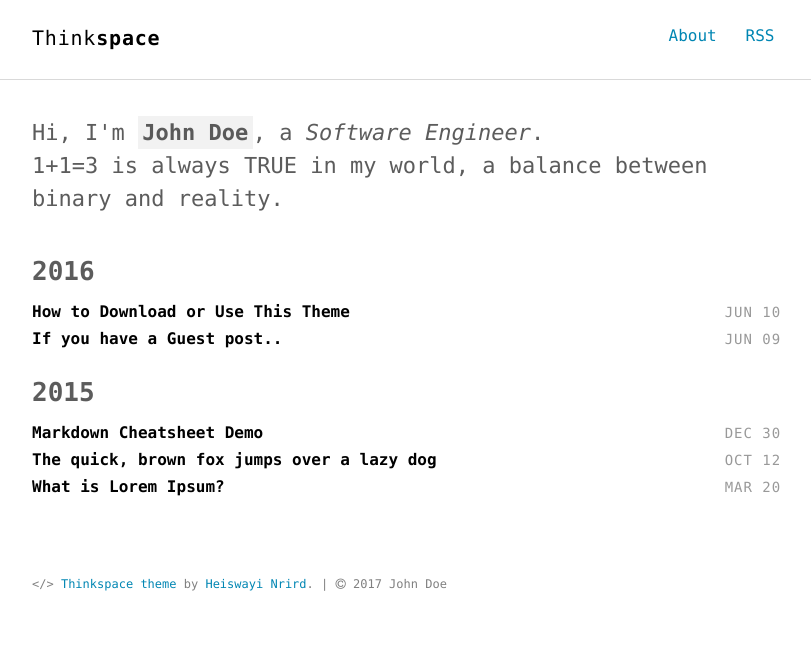
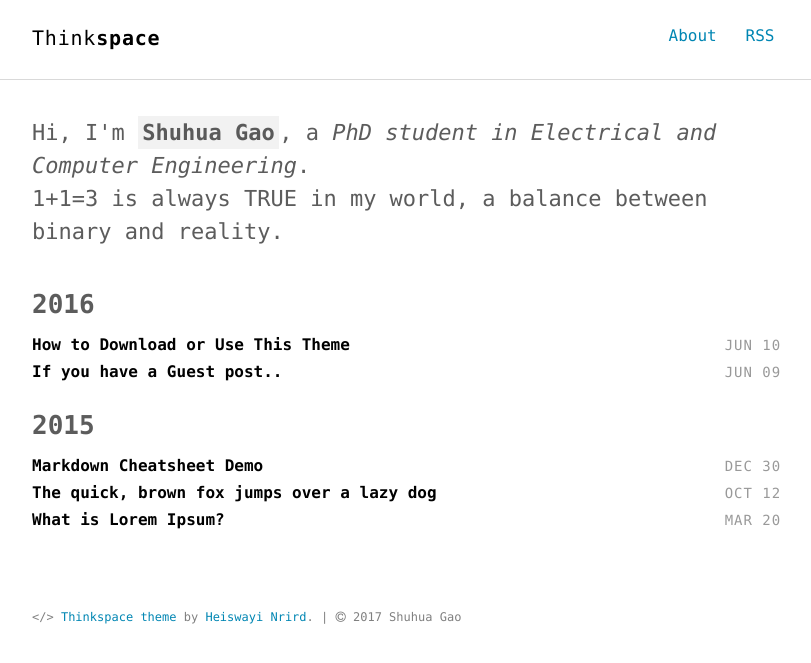
Before and after one commit to ShuhuaGao/ShuhuaGao.github.io, a Jekyll site: the page built from index.html, in a window 1280 px wide. Shown: the top 663 px of the page, without its empty margins (232-1043 px from the left). Built offline with Jekyll 4.4.1, drawn with Linux system fonts in a browser that asks for light colours.

Commit message:
update _config.yml

```diff
--- a/_config.yml
+++ b/_config.yml
@@ -29,8 +29,8 @@ sass:
 
 # Author settings
 author:
-  name     : "John Doe"
-  job      : "Software Engineer"
+  name     : "Shuhua Gao"
+  job      : "PhD student in Electrical and Computer Engineering"
   bio      : "1+1=3 is always TRUE in my world, a balance between binary and reality."
   thumb    : /images/author.jpg
   email    : hnrird@gmail.com
```
